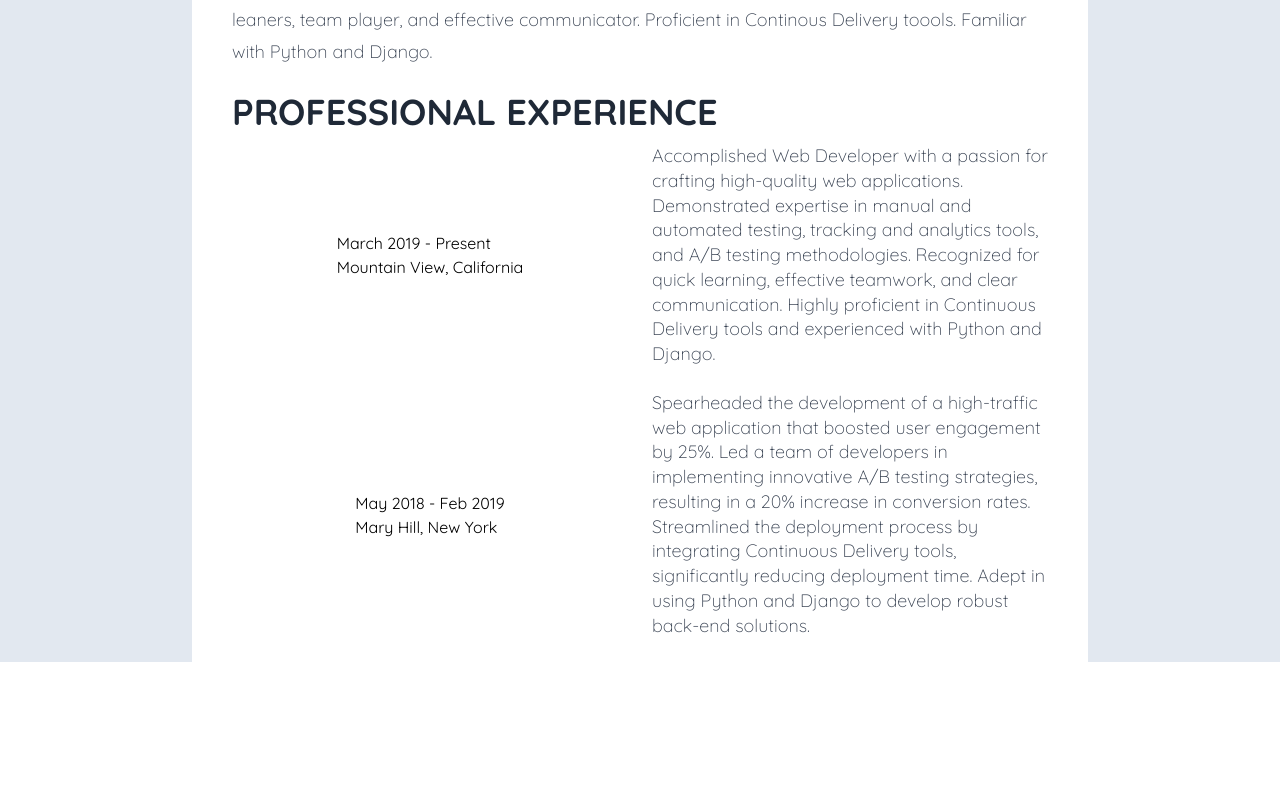
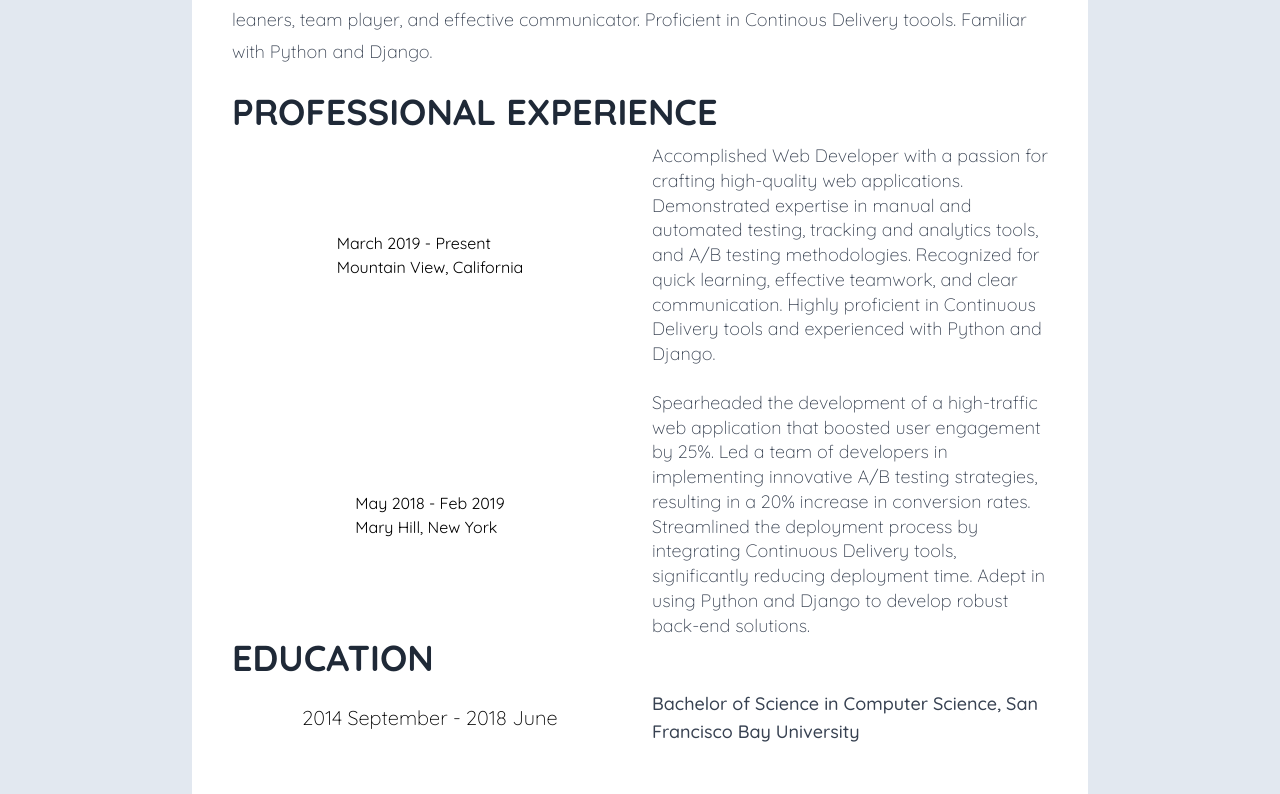
Before and after one commit to victorwamwea/deploy-static-site, a React (Vite) app: page / in a window 1280 px wide. Shown: the part 380-1174 px from the top of the page. Before the commit the page ends 1042 px from the top, so only its background shows below. Built offline with nearby package versions, Linux system fonts and the light colour scheme.

Commit message:
Adding eduaction block

```diff
--- a/src/components/Content.jsx
+++ b/src/components/Content.jsx
@@ -42,7 +42,26 @@ function Content() {
             </p>
         </div>
     </div>
-</div>
+        </div>
+        <div className="">
+    <h2 className="mb-3 text-4xl font-bold text-gray-800 uppercase">
+        education
+    </h2>
+    <div className="grid grid-cols-2 gap-6 mb-6 place-items-center">
+        <div className="">
+                <p className="text-xl font-light font-gray-700">
+                    2014 September -
+                2018 June
+                </p>
+            </div>
+            <div className="">
+                <p className="text-lg font-medium text-gray-700">
+                    Bachelor of Science in Computer Science,
+                    San Francisco Bay University
+                </p>
+            </div>
+    </div>
+        </div>
 
     </div>
   )
```
